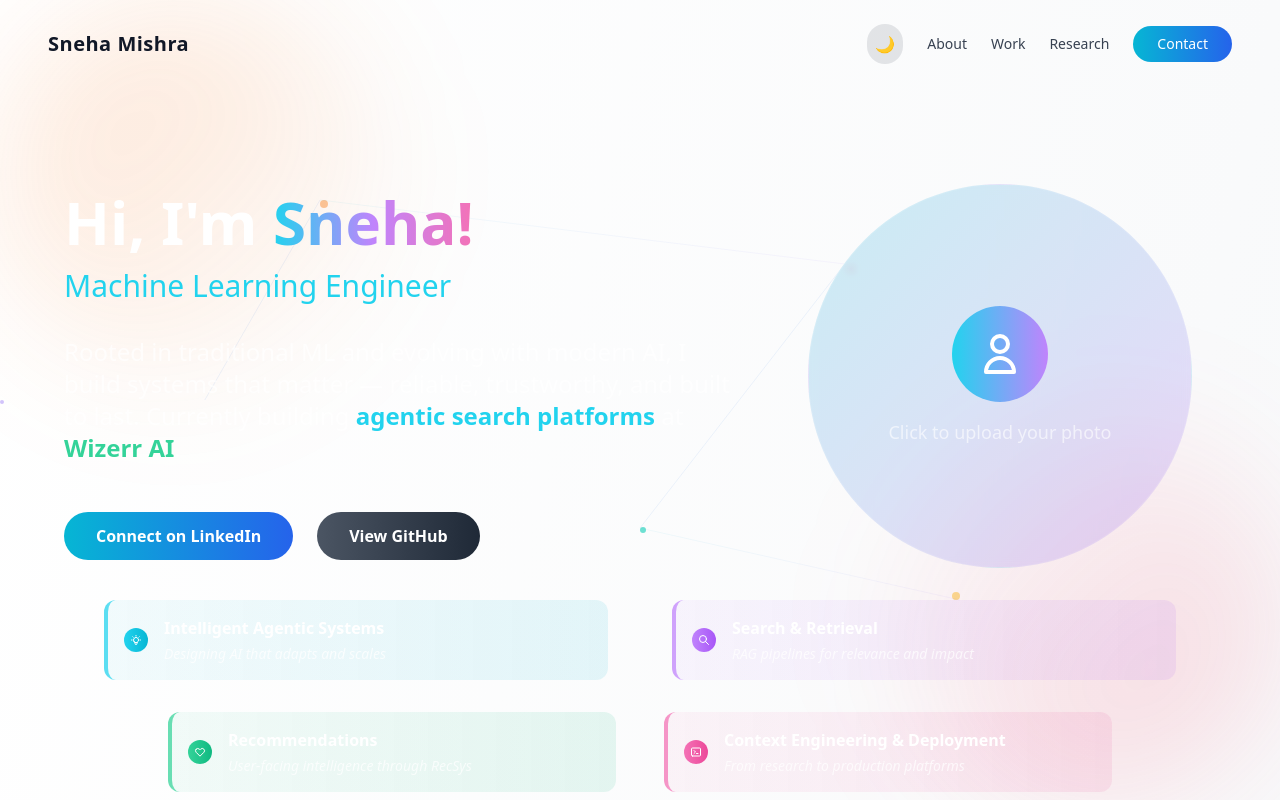
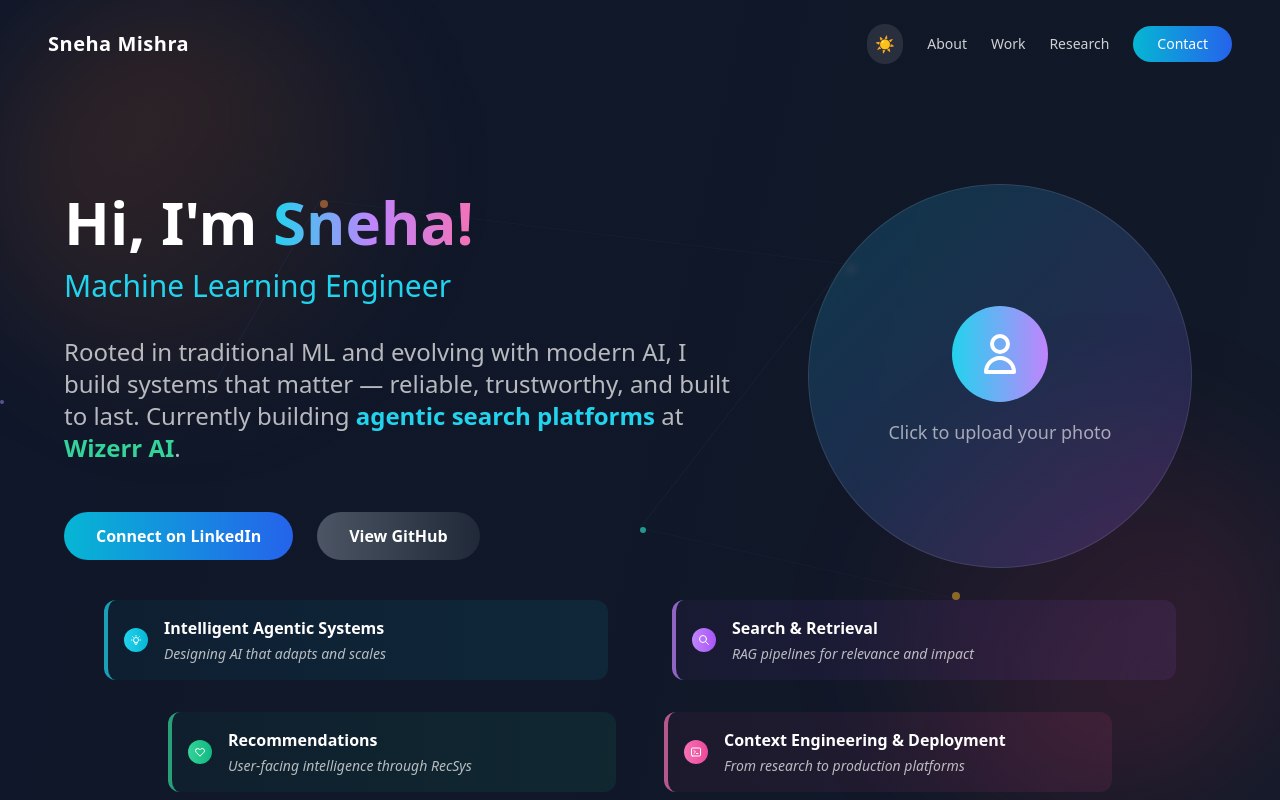
Before and after one commit to snehamishra4321/portfolio-website, a React (Vite) app: page / in a window 1280 px wide. Shown: the top 800 px of the page. Built offline with nearby package versions, Linux system fonts and the light colour scheme.

Commit message:
Set dark theme as default
cgen-0f27b6c58dea45ceb7c74da5362e35f4

```diff
--- a/client/pages/Index.tsx
+++ b/client/pages/Index.tsx
@@ -3,7 +3,7 @@ import { useState, useEffect, useRef } from "react";
 export default function Index() {
   const [profileImage, setProfileImage] = useState<string | null>(null);
   const [hasAnimated, setHasAnimated] = useState(false);
-  const [isDarkTheme, setIsDarkTheme] = useState(false);
+  const [isDarkTheme, setIsDarkTheme] = useState(true);
   const fileInputRef = useRef<HTMLInputElement>(null);
 
   useEffect(() => {
```
